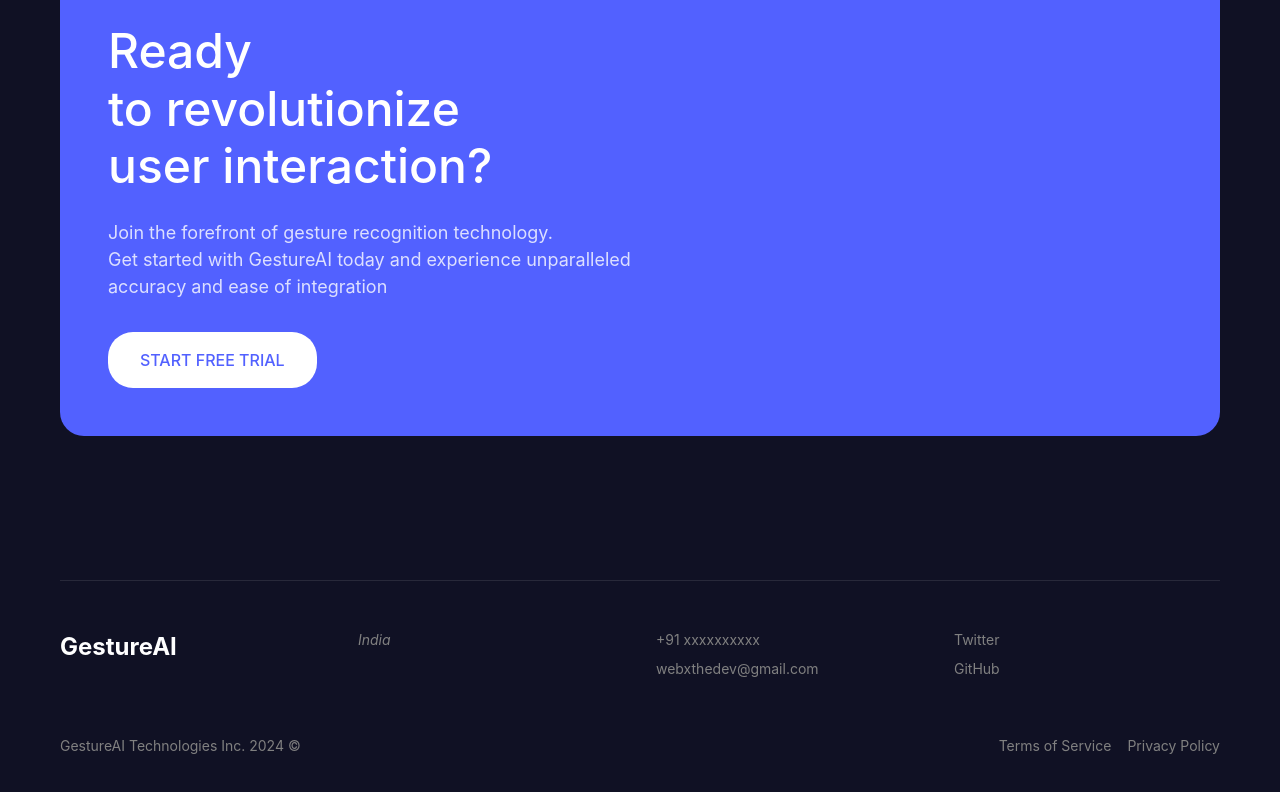
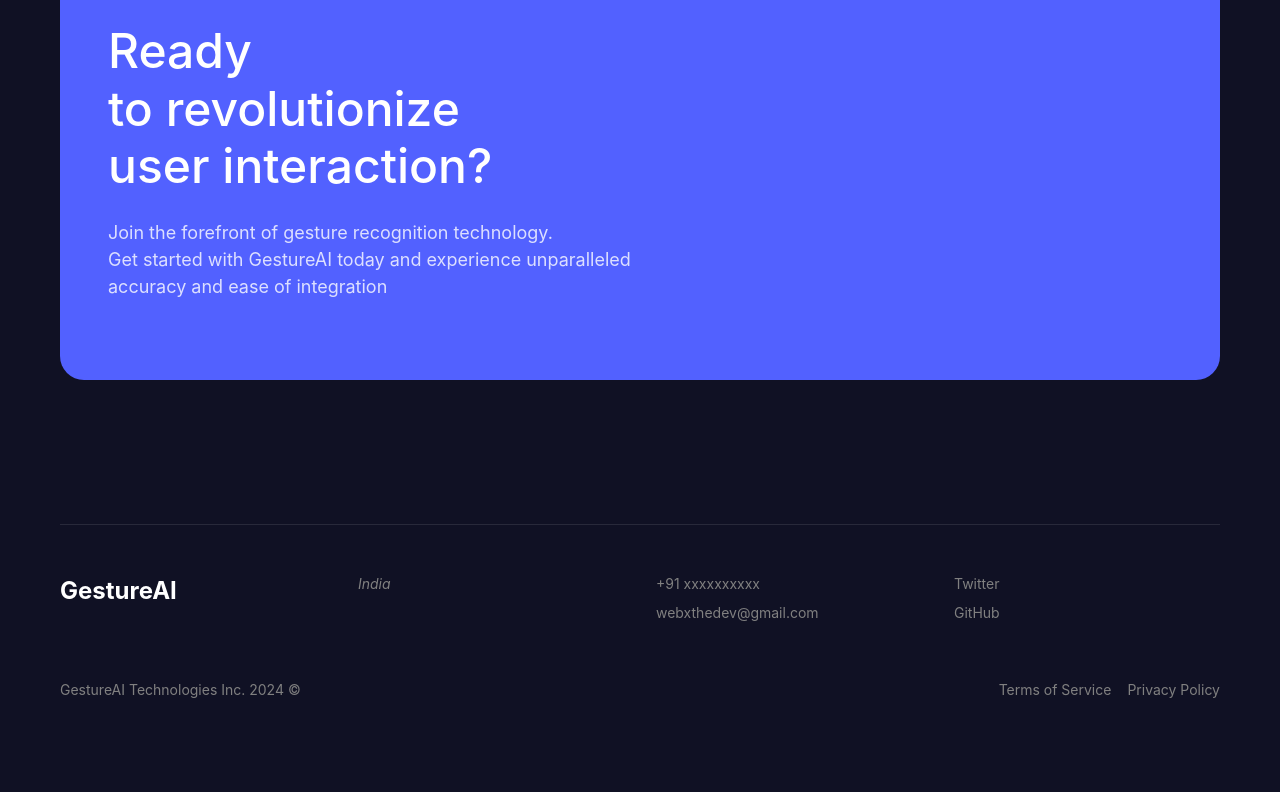
Before and after one commit to utkarshwx/Frontend_GestureDetection, a React (Vite) app: page / in a window 1280 px wide. Shown: the part 2724-3516 px from the top of the page. After the commit the page ends 3488 px from the top, so only its background shows below. Built offline with nearby package versions, Linux system fonts and the light colour scheme.

Commit message:
Update CallToAction.tsx

```diff
--- a/src/components/CallToAction.tsx
+++ b/src/components/CallToAction.tsx
@@ -12,7 +12,6 @@ export function CallToAction() {
           Get started with GestureAI today and experience unparalleled<br />
           accuracy and ease of integration
         </p>
-        <button className="cta-button">START FREE TRIAL</button>
       </div>
       <div className="cta-background"></div>
     </section>
```
